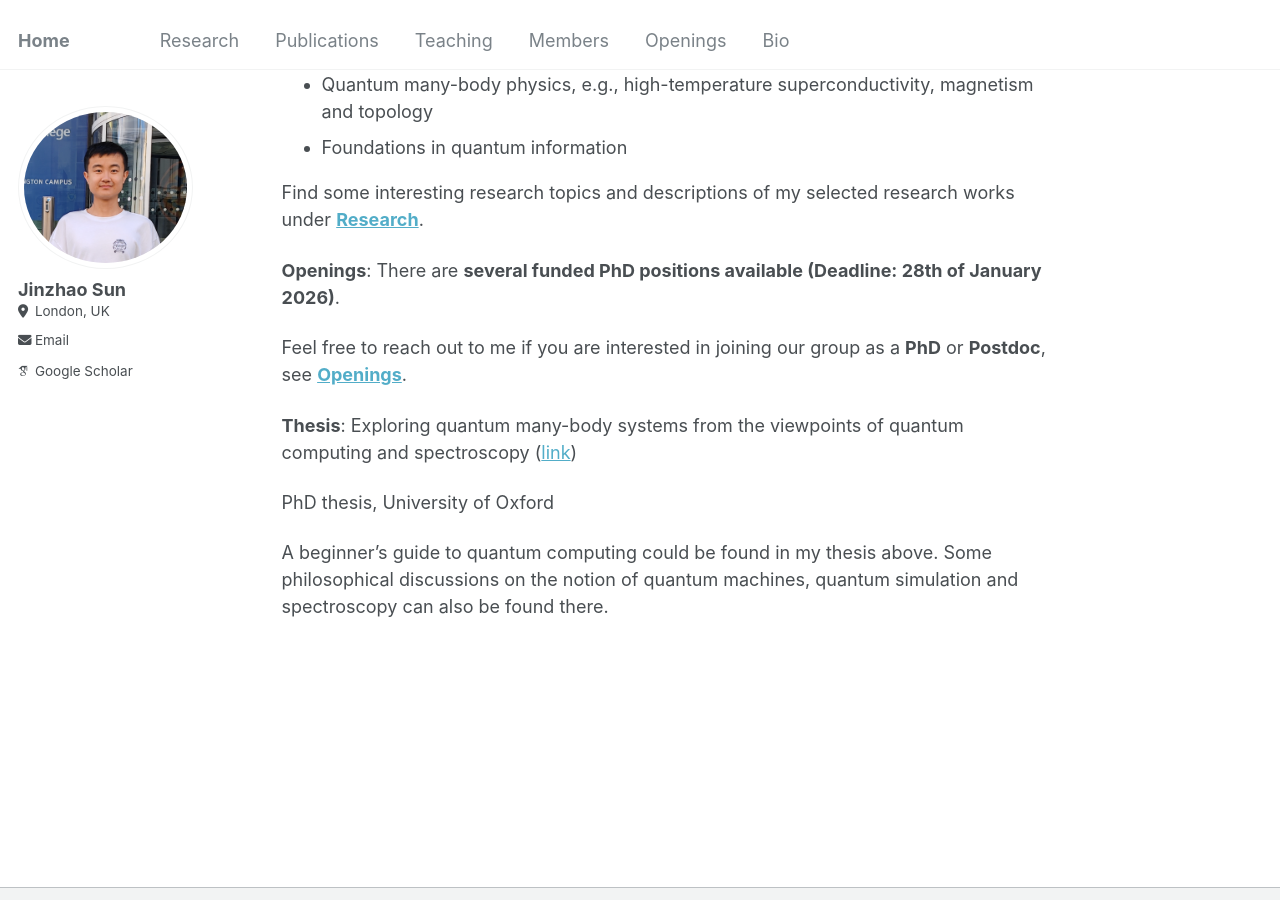
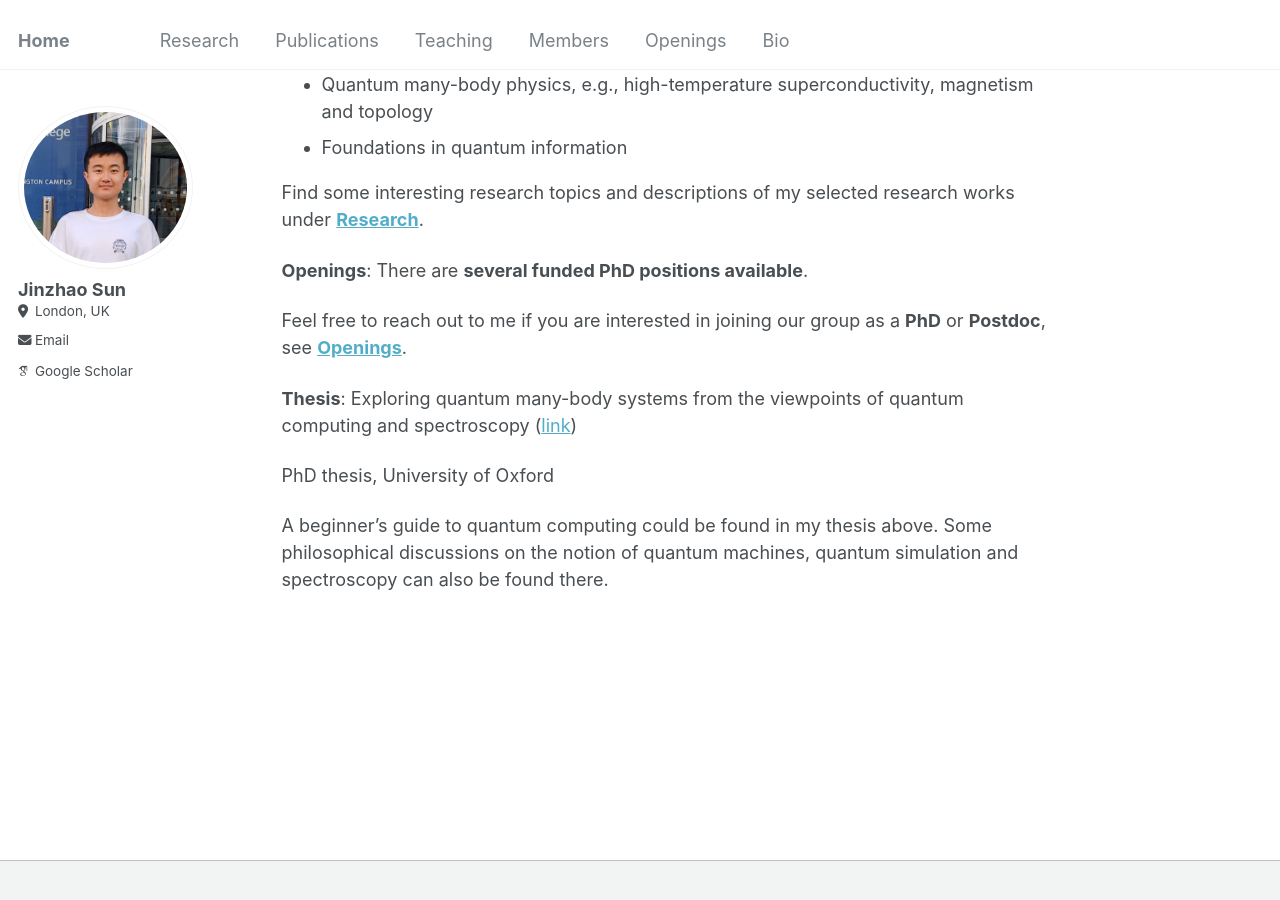
Before and after one commit to jinzhao-sun/jinzhao-sun.github.io, a Jekyll site: the page built from _pages/about.md, in a window 1280 px wide and 900 px high, scrolled down 705 px. Built offline with Jekyll 4.4.1, drawn with Linux system fonts in a browser that asks for light colours; some web fonts are replaced.

Commit message:
Update about.md

```diff
--- a/_pages/about.md
+++ b/_pages/about.md
@@ -25,7 +25,7 @@ I have a broad interest in quantum computing, quantum information, and quantum m
 
 Find some interesting research topics and descriptions of my selected research works under **[Research](research.md)**.
 
-**Openings**: There are **several funded PhD positions available (Deadline: 28th of January 2026)**.
+**Openings**: There are **several funded PhD positions available**.
 
 Feel free to reach out to me if you are interested in joining our group as a **PhD** or **Postdoc**, see **[Openings](openings.md)**.
 
```
